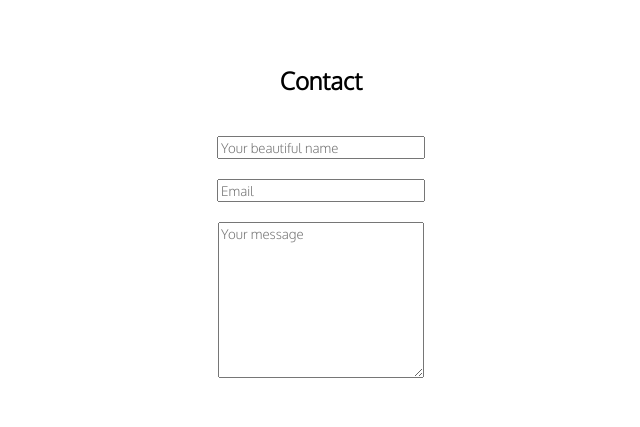
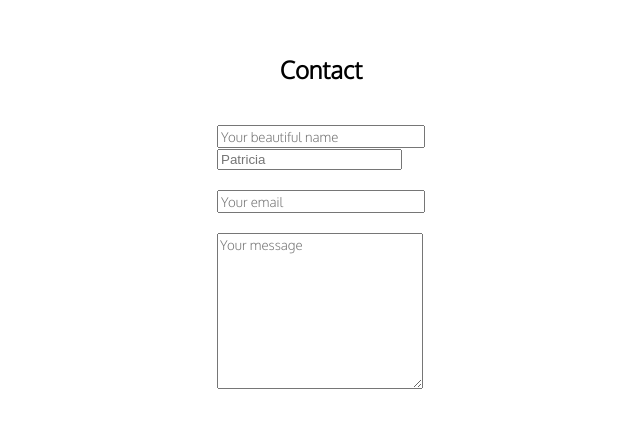
Before and after one commit to trishamarchena/Portfolio, a React (Create React App) app in the folder client/: page / in a window 1280 px wide. Shown: the part 3230-3657 px from the top of the page, without its empty margins (319-959 px from the left). Built offline with nearby package versions, Linux system fonts and the light colour scheme; a web font is replaced by a local one.

Commit message:
COmpleted the contact section functionality, Emails are now forwarded to my account. Added Favicon and Title to the page

```diff
--- a/client/public/index.html
+++ b/client/public/index.html
@@ -14,7 +14,7 @@
     />
     <link rel="apple-touch-icon" href="%PUBLIC_URL%/logo192.png" />
     <link rel="manifest" href="%PUBLIC_URL%/manifest.json" />
-    <title>React App</title>
+    <title>Patricia Marchena</title>
   </head>
   <body>
     <noscript>You need to enable JavaScript to run this app.</noscript>
--- a/client/src/Components/Contact/Contact.jsx
+++ b/client/src/Components/Contact/Contact.jsx
@@ -1,35 +1,75 @@
+import { send } from "emailjs-com";
+import { useState } from "react";
 import React from "react";
 import "./Contact.css";
 
 const Contact = () => {
+  const [toSend, setToSend] = useState({
+    from_name: "",
+    to_name: "",
+    message: "",
+    reply_to: "",
+  });
+
+  const onSubmit = (e) => {
+    e.preventDefault();
+    send(
+      'service_wc646qj',
+      'template_u5xga8e',
+      toSend,
+      'user_9GPXvwXdItUpwaCBE1LQD'
+    )
+      .then((response) => {
+        console.log('SUCCESS!', response.status, response.text);
+      })
+      .catch((err) => {
+        console.log('FAILED...', err);
+      });
+  }
+  const handleChange = (e) => {
+    setToSend({ ...toSend, [e.target.name]: e.target.value });
+  };
+
   return (
     <div id="contactMeContainer">
       <h2 className="contactTitle">Contact</h2>
-      <label htmlFor="inputname"></label>
+      <form onSubmit={onSubmit}>
+        <input
+          id="inputname"
+          type="text"
+          name="from_name"
+          placeholder="Your beautiful name"
+          value={toSend.from_name}
+          required
+          onChange={handleChange}
+          />
         <input
           type="text"
-        placeholder="Your beautiful name"
-        id="inputname"
+          name="to_name"
+          placeholder="Patricia"
+          value={toSend.to_name}
+          onChange={handleChange}
+          />
+          <input
+            id="inputemail"
+            type="text"
+            name="reply_to"
+            placeholder="Your email"
+            value={toSend.reply_to}
             required
-        name="inputname"
+            onChange={handleChange}
             />
-      <label htmlFor="inputemail"></label>
-      <input
-        type="email"
-        placeholder="Email"
-        id="inputemail"
+        <textarea
+          id="inputmessage"
+          type="text"
+          name="message"
+          placeholder="Your message"
+          value={toSend.message}
           required
-        name="inputemail"
+          onChange={handleChange}
         />
-      <label htmlFor="inputmessage"></label>
-      <textarea
-        type="text"
-        placeholder="Your message"
-        id="inputmessage"
-        required
-        name="inputmessage"
-      />
-      <button className ="contactButton"> Submit </button>
+        <button type="Submit" className="contactButton">Submit</button>
+      </form>
     </div>
   );
 };
--- /dev/null
+++ b/package.json
@@ -0,0 +1,5 @@
+{
+  "dependencies": {
+    "emailjs-com": "^3.2.0"
+  }
+}
```
Also changed, not shown: 1 other file (tests, documents, lock files or other folders). Lines whose indentation alone changed are shown as unchanged.
